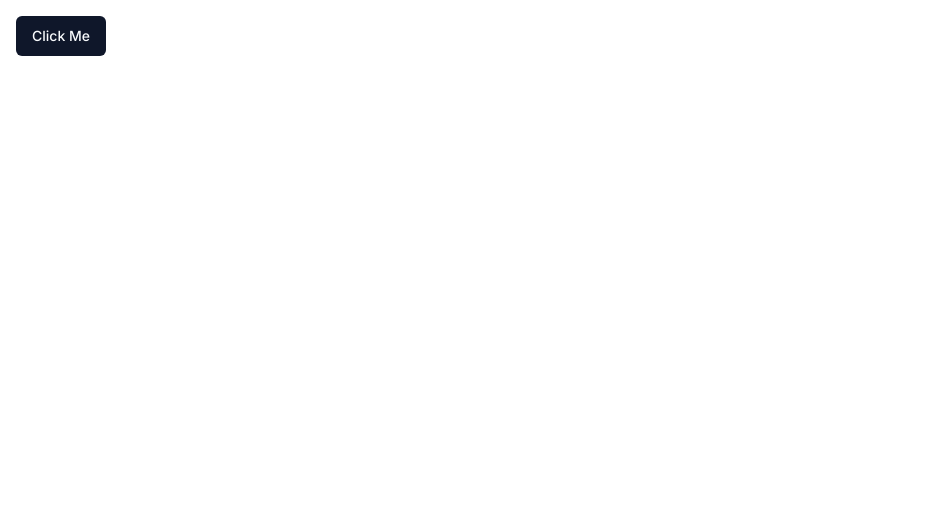
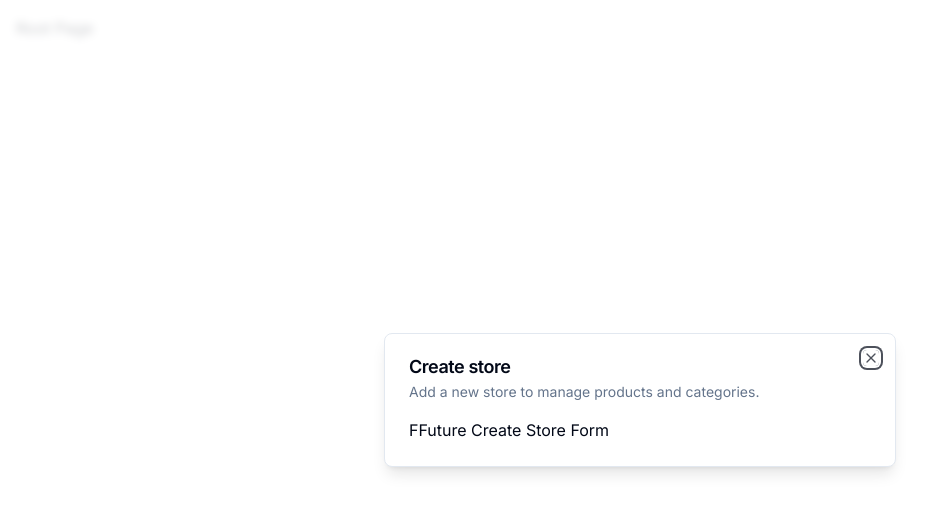
Before and after one commit to rsshonjoydas/next-ecommerce-admin, a Next.js app: page / in a window 1280 px wide. Shown: the top 512 px of the page, without its empty margins (0-943 px from the left). Built offline with nearby package versions, Linux system fonts and the light colour scheme.

Commit message:
reusable modal

```diff
--- a/app/(root)/page.tsx
+++ b/app/(root)/page.tsx
@@ -1,9 +1,17 @@
-import { Button } from '@/components/ui/button';
+'use client';
+
+import { useStoreModal } from '@/hooks/use-store-modal';
+import { useEffect } from 'react';
 
 export default function Home() {
-  return (
-    <div className='p-4'>
-      <Button>Click Me</Button>
-    </div>
-  );
+  const onOpen = useStoreModal((state) => state.onOpen);
+  const isOpen = useStoreModal((state) => state.isOpen);
+
+  useEffect(() => {
+    if (!isOpen) {
+      onOpen();
+    }
+  }, [isOpen, onOpen]);
+
+  return <main className='p-4'>Root Page</main>;
 }
--- a/app/layout.tsx
+++ b/app/layout.tsx
@@ -1,3 +1,4 @@
+import { ModalProvider } from '@/providers/modal-provider';
 import { ClerkProvider } from '@clerk/nextjs';
 import type { Metadata } from 'next';
 import { Inter } from 'next/font/google';
@@ -18,7 +19,10 @@
   return (
     <ClerkProvider>
       <html lang='en'>
-        <body className={inter.className}>{children}</body>
+        <body className={inter.className}>
+          <ModalProvider />
+          {children}
+        </body>
       </html>
     </ClerkProvider>
   );
--- /dev/null
+++ b/components/modals/store-modal.tsx
@@ -0,0 +1,19 @@
+'use client';
+
+import { Modal } from '@/components/ui/modal';
+import { useStoreModal } from '@/hooks/use-store-modal';
+
+export const StoreModal = () => {
+  const storeModal = useStoreModal();
+
+  return (
+    <Modal
+      title='Create store'
+      description='Add a new store to manage products and categories.'
+      isOpen={storeModal.isOpen}
+      onClose={storeModal.onClose}
+    >
+      FFuture Create Store Form
+    </Modal>
+  );
+};
--- /dev/null
+++ b/components/ui/dialog.tsx
@@ -0,0 +1,123 @@
+"use client"
+
+import * as React from "react"
+import * as DialogPrimitive from "@radix-ui/react-dialog"
+import { X } from "lucide-react"
+
+import { cn } from "@/lib/utils"
+
+const Dialog = DialogPrimitive.Root
+
+const DialogTrigger = DialogPrimitive.Trigger
+
+const DialogPortal = ({
+  className,
+  ...props
+}: DialogPrimitive.DialogPortalProps) => (
+  <DialogPrimitive.Portal className={cn(className)} {...props} />
+)
+DialogPortal.displayName = DialogPrimitive.Portal.displayName
+
+const DialogOverlay = React.forwardRef<
+  React.ElementRef<typeof DialogPrimitive.Overlay>,
+  React.ComponentPropsWithoutRef<typeof DialogPrimitive.Overlay>
+>(({ className, ...props }, ref) => (
+  <DialogPrimitive.Overlay
+    ref={ref}
+    className={cn(
+      "fixed inset-0 z-50 bg-background/80 backdrop-blur-sm data-[state=open]:animate-in data-[state=closed]:animate-out data-[state=closed]:fade-out-0 data-[state=open]:fade-in-0",
+      className
+    )}
+    {...props}
+  />
+))
+DialogOverlay.displayName = DialogPrimitive.Overlay.displayName
+
+const DialogContent = React.forwardRef<
+  React.ElementRef<typeof DialogPrimitive.Content>,
+  React.ComponentPropsWithoutRef<typeof DialogPrimitive.Content>
+>(({ className, children, ...props }, ref) => (
+  <DialogPortal>
+    <DialogOverlay />
+    <DialogPrimitive.Content
+      ref={ref}
+      className={cn(
+        "fixed left-[50%] top-[50%] z-50 grid w-full max-w-lg translate-x-[-50%] translate-y-[-50%] gap-4 border bg-background p-6 shadow-lg duration-200 data-[state=open]:animate-in data-[state=closed]:animate-out data-[state=closed]:fade-out-0 data-[state=open]:fade-in-0 data-[state=closed]:zoom-out-95 data-[state=open]:zoom-in-95 data-[state=closed]:slide-out-to-left-1/2 data-[state=closed]:slide-out-to-top-[48%] data-[state=open]:slide-in-from-left-1/2 data-[state=open]:slide-in-from-top-[48%] sm:rounded-lg md:w-full",
+        className
+      )}
+      {...props}
+    >
+      {children}
+      <DialogPrimitive.Close className="absolute right-4 top-4 rounded-sm opacity-70 ring-offset-background transition-opacity hover:opacity-100 focus:outline-none focus:ring-2 focus:ring-ring focus:ring-offset-2 disabled:pointer-events-none data-[state=open]:bg-accent data-[state=open]:text-muted-foreground">
+        <X className="h-4 w-4" />
+        <span className="sr-only">Close</span>
+      </DialogPrimitive.Close>
+    </DialogPrimitive.Content>
+  </DialogPortal>
+))
+DialogContent.displayName = DialogPrimitive.Content.displayName
+
+const DialogHeader = ({
+  className,
+  ...props
+}: React.HTMLAttributes<HTMLDivElement>) => (
+  <div
+    className={cn(
+      "flex flex-col space-y-1.5 text-center sm:text-left",
+      className
+    )}
+    {...props}
+  />
+)
+DialogHeader.displayName = "DialogHeader"
+
+const DialogFooter = ({
+  className,
+  ...props
+}: React.HTMLAttributes<HTMLDivElement>) => (
+  <div
+    className={cn(
+      "flex flex-col-reverse sm:flex-row sm:justify-end sm:space-x-2",
+      className
+    )}
+    {...props}
+  />
+)
+DialogFooter.displayName = "DialogFooter"
+
+const DialogTitle = React.forwardRef<
+  React.ElementRef<typeof DialogPrimitive.Title>,
+  React.ComponentPropsWithoutRef<typeof DialogPrimitive.Title>
+>(({ className, ...props }, ref) => (
+  <DialogPrimitive.Title
+    ref={ref}
+    className={cn(
+      "text-lg font-semibold leading-none tracking-tight",
+      className
+    )}
+    {...props}
+  />
+))
+DialogTitle.displayName = DialogPrimitive.Title.displayName
+
+const DialogDescription = React.forwardRef<
+  React.ElementRef<typeof DialogPrimitive.Description>,
+  React.ComponentPropsWithoutRef<typeof DialogPrimitive.Description>
+>(({ className, ...props }, ref) => (
+  <DialogPrimitive.Description
+    ref={ref}
+    className={cn("text-sm text-muted-foreground", className)}
+    {...props}
+  />
+))
+DialogDescription.displayName = DialogPrimitive.Description.displayName
+
+export {
+  Dialog,
+  DialogTrigger,
+  DialogContent,
+  DialogHeader,
+  DialogFooter,
+  DialogTitle,
+  DialogDescription,
+}
--- /dev/null
+++ b/components/ui/modal.tsx
@@ -0,0 +1,43 @@
+'use client';
+
+import {
+  Dialog,
+  DialogContent,
+  DialogDescription,
+  DialogHeader,
+  DialogTitle,
+} from '@/components/ui/dialog';
+
+interface ModalProps {
+  title: string;
+  description: string;
+  isOpen: boolean;
+  onClose: () => void;
+  children?: React.ReactNode;
+}
+
+export const Modal: React.FC<ModalProps> = ({
+  title,
+  description,
+  isOpen,
+  onClose,
+  children,
+}) => {
+  const onChange = (open: boolean) => {
+    if (!open) {
+      onClose();
+    }
+  };
+
+  return (
+    <Dialog open={isOpen} onOpenChange={onChange}>
+      <DialogContent>
+        <DialogHeader>
+          <DialogTitle>{title}</DialogTitle>
+          <DialogDescription>{description}</DialogDescription>
+        </DialogHeader>
+        <div>{children}</div>
+      </DialogContent>
+    </Dialog>
+  );
+};
--- /dev/null
+++ b/hooks/use-store-modal.tsx
@@ -0,0 +1,13 @@
+import { create } from 'zustand';
+
+interface useStoreModalStore {
+  isOpen: boolean;
+  onOpen: () => void;
+  onClose: () => void;
+}
+
+export const useStoreModal = create<useStoreModalStore>((set) => ({
+  isOpen: false,
+  onOpen: () => set({ isOpen: true }),
+  onClose: () => set({ isOpen: false }),
+}));
--- a/package.json
+++ b/package.json
@@ -10,6 +10,7 @@
   },
   "dependencies": {
     "@clerk/nextjs": "^4.23.5",
+    "@radix-ui/react-dialog": "^1.0.4",
     "@radix-ui/react-slot": "^1.0.2",
     "@types/node": "20.5.9",
     "@types/react": "18.2.21",
@@ -27,6 +28,7 @@
     "tailwind-merge": "^1.14.0",
     "tailwindcss": "3.3.3",
     "tailwindcss-animate": "^1.0.7",
-    "typescript": "5.2.2"
+    "typescript": "5.2.2",
+    "zustand": "^4.4.1"
   }
 }
--- /dev/null
+++ b/providers/modal-provider.tsx
@@ -0,0 +1,23 @@
+'use client';
+
+import { useEffect, useState } from 'react';
+
+import { StoreModal } from '@/components/modals/store-modal';
+
+export const ModalProvider = () => {
+  const [isMounted, setIsMounted] = useState(false);
+
+  useEffect(() => {
+    setIsMounted(true);
+  }, []);
+
+  if (!isMounted) {
+    return null;
+  }
+
+  return (
+    <>
+      <StoreModal />
+    </>
+  );
+};
```
Also changed, not shown: 1 other file (tests, documents, lock files or other folders).
